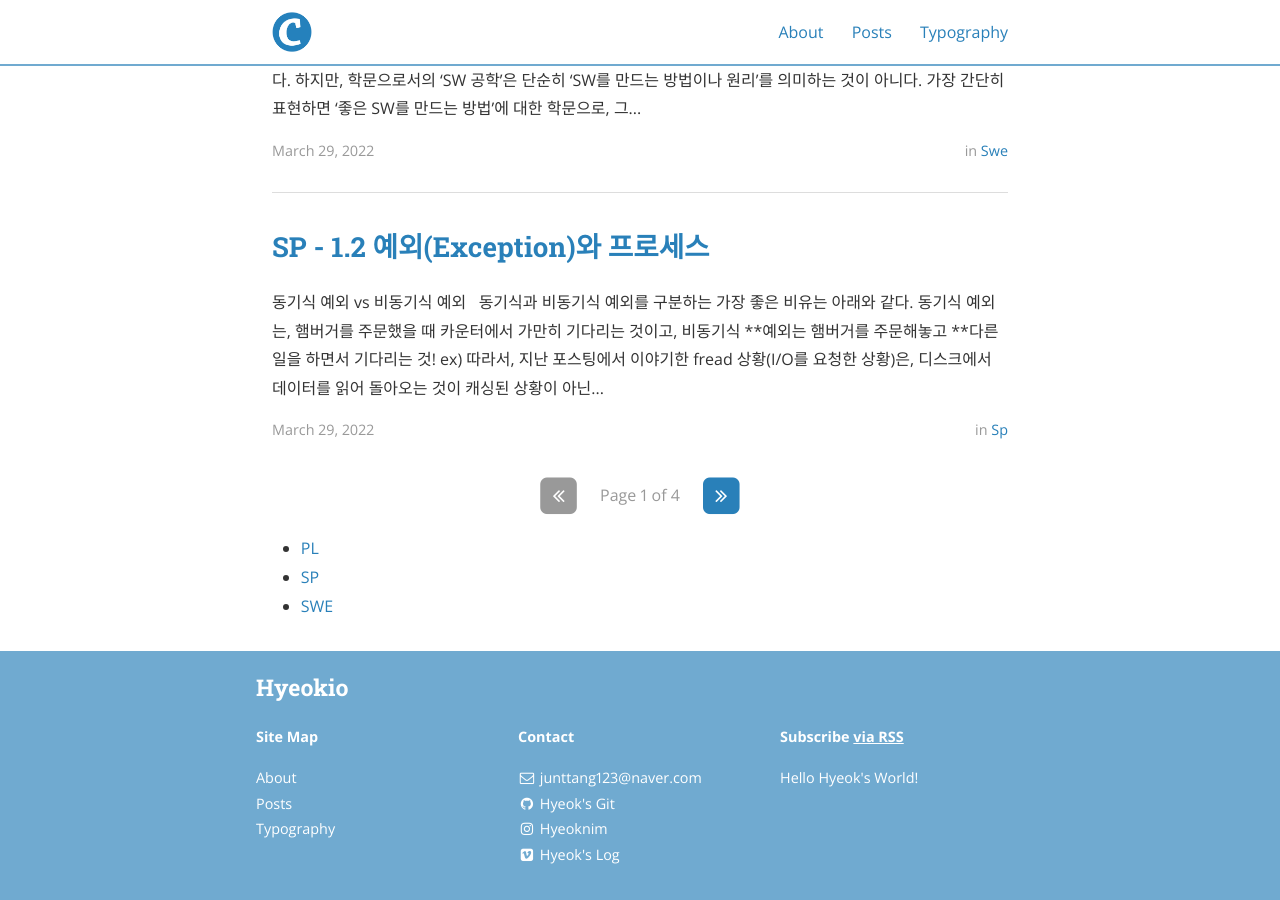
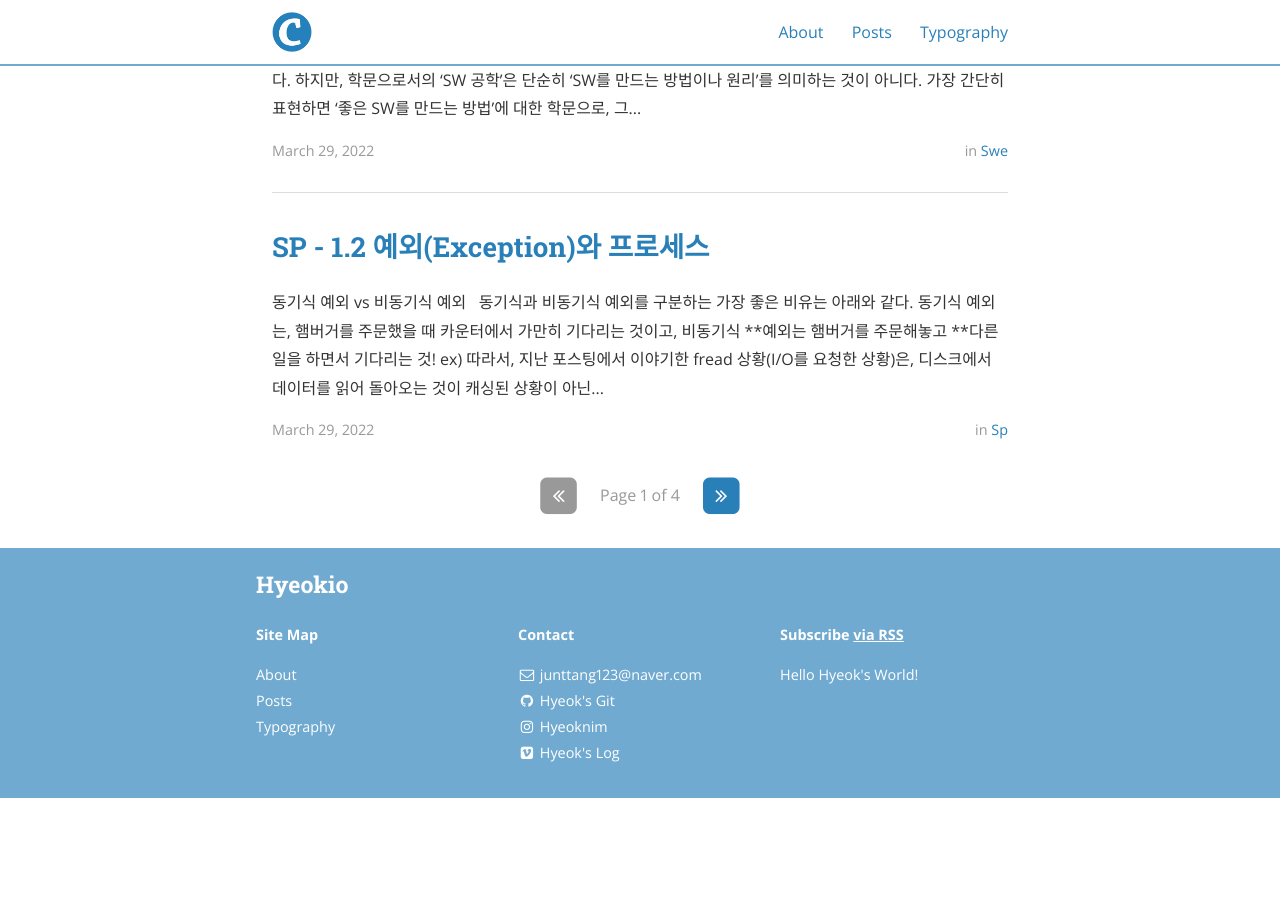
Before and after one commit to junttang/junttang.github.io, a Jekyll site: the page built from index.html, in a window 1280 px wide and 900 px high, scrolled down 1463 px. Built offline with Jekyll 4.4.1, drawn with Linux system fonts in a browser that asks for light colours; nearby versions of some CDN libraries; the list of posts is cut into pages by our own code; after the commit the page ends 2261 px from its top, so only the background shows below that.

Commit message:
Update index.html

```diff
--- a/index.html
+++ b/index.html
@@ -84,21 +84,6 @@ pagination:
 	</p>
 </nav>
 
-<header class="site-category">
-  <ul>
-
-    {% assign pages_list = site.pages %}
-    {% for node in pages_list %}
-      {% if node.title != null %}
-        {% if node.layout == "category" %}
-          <li><a class="category-link {% if page.url == node.url %} active{% endif %}"
-          href="{{ site.baseurl }}{{ node.url }}">{{ node.title }}</a></li>
-        {% endif %}
-      {% endif %}
-    {% endfor %}
-
-</ul>
-</header>
 
 </div>
 </div>
```
